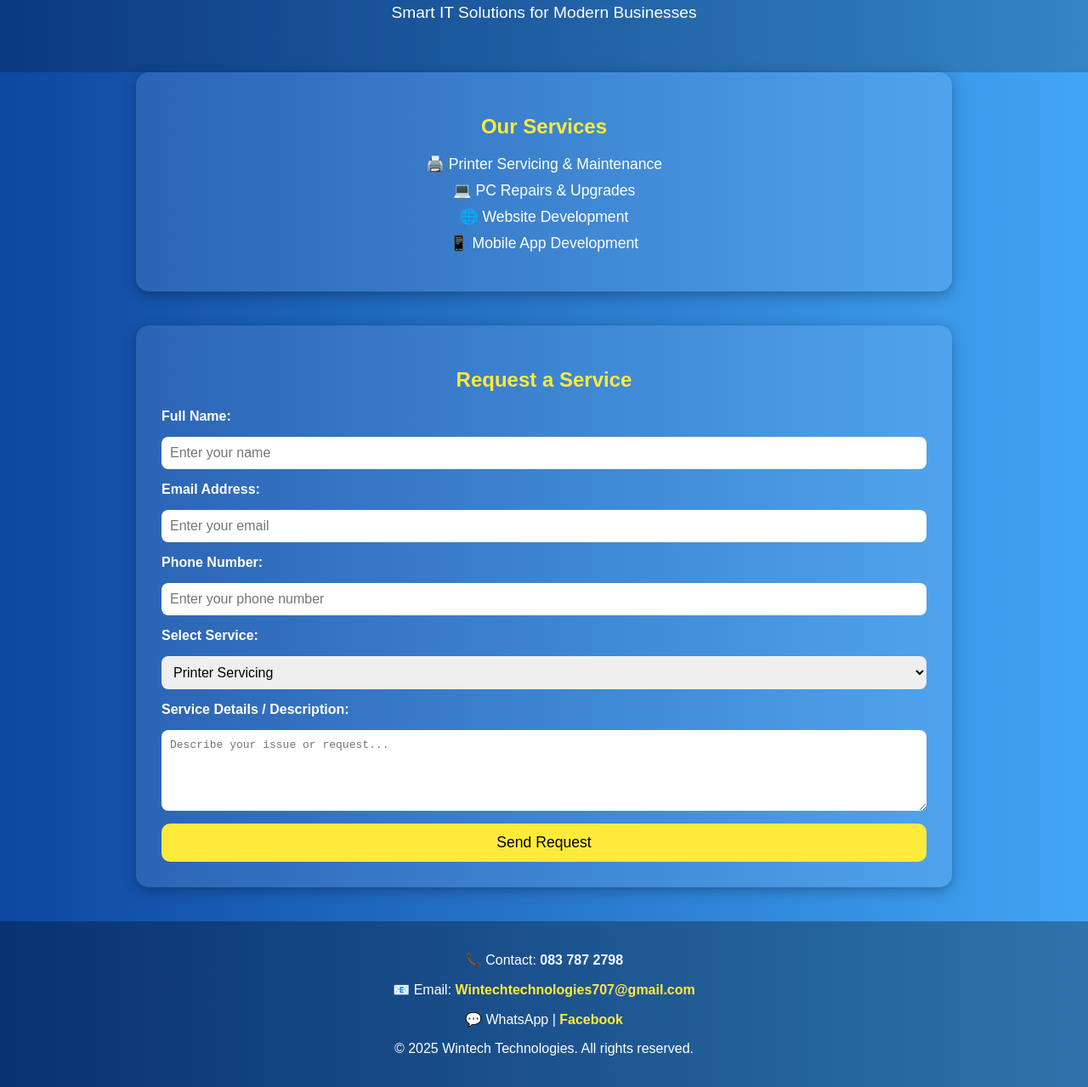
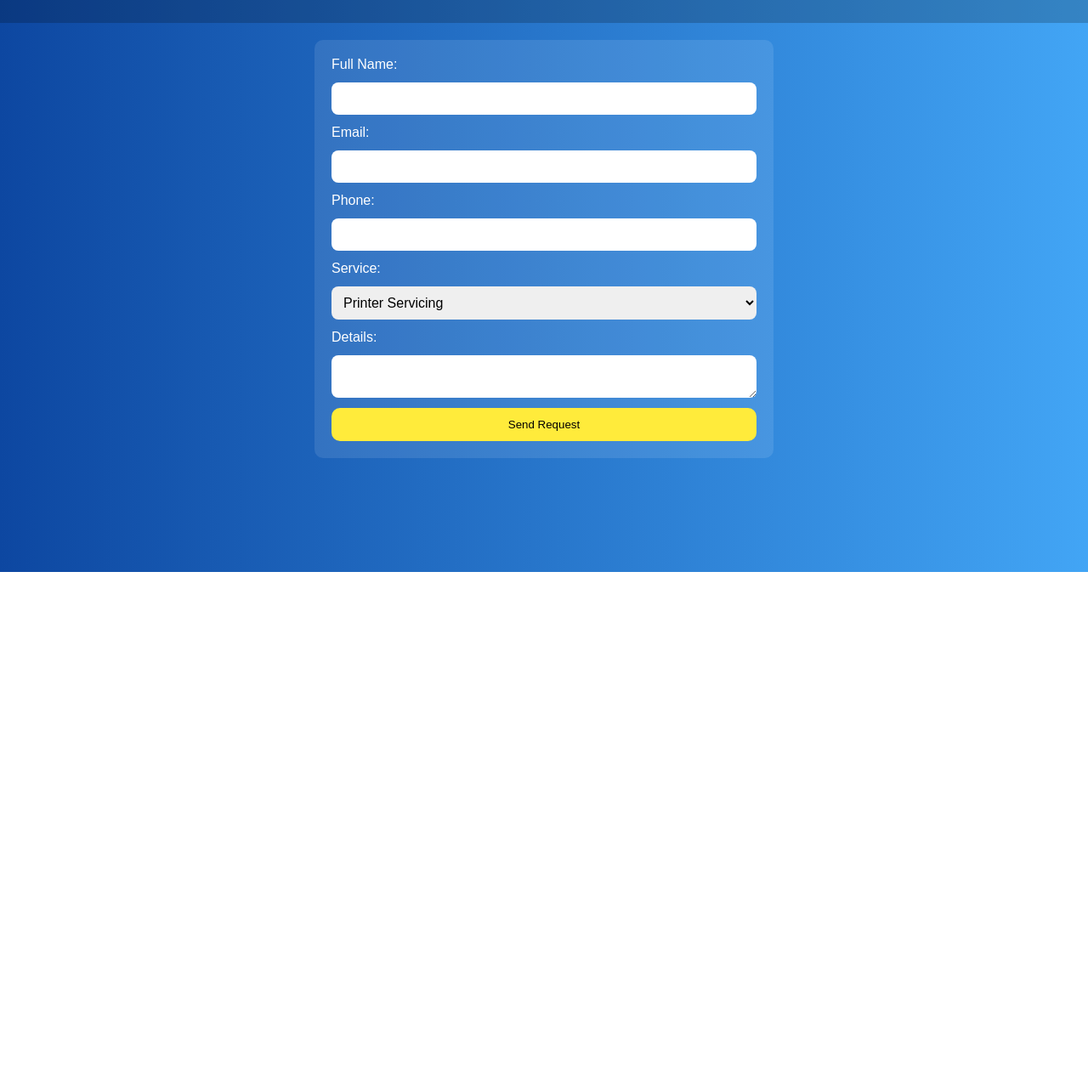
Before and after one commit to muvhangos/Wintech-Technologies, a website: page index.html in a window 1280 px wide. Shown: the part 127-1406 px from the top of the page at 85% size. After the commit the page ends 800 px from the top, so only its background shows below. Drawn offline with Linux system fonts and the light colour scheme.

Commit message:
Update index.html

```diff
--- a/index.html
+++ b/index.html
@@ -1,3 +1,4 @@
+
 <!DOCTYPE html>
 <html lang="en">
 <head>
@@ -5,105 +6,14 @@
   <meta name="viewport" content="width=device-width, initial-scale=1.0" />
   <title>Wintech Technologies</title>
   <style>
-    body {
-      font-family: 'Poppins', sans-serif;
-      background: linear-gradient(to right, #0d47a1, #42a5f5);
-      color: white;
-      margin: 0;
-      padding: 0;
-    }
-
-    header {
-      text-align: center;
-      padding: 40px 20px;
-      background: rgba(0, 0, 0, 0.2);
-    }
-
-    header h1 {
-      font-size: 2.5em;
-      margin-bottom: 10px;
-    }
-
-    header p {
-      font-size: 1.2em;
-    }
-
-    section {
-      padding: 30px;
-      max-width: 900px;
-      margin: 0 auto;
-      background: rgba(255, 255, 255, 0.1);
-      border-radius: 15px;
-      box-shadow: 0 4px 15px rgba(0, 0, 0, 0.3);
-      margin-bottom: 40px;
-    }
-
-    h2 {
-      text-align: center;
-      margin-bottom: 20px;
-      color: #ffeb3b;
-    }
-
-    ul {
-      list-style: none;
-      padding: 0;
-      text-align: center;
-    }
-
-    ul li {
-      margin: 10px 0;
-      font-size: 1.1em;
-    }
-
-    form {
-      display: flex;
-      flex-direction: column;
-      gap: 15px;
-    }
-
-    label {
-      font-weight: bold;
-    }
-
-    input, textarea, select {
-      padding: 10px;
-      border-radius: 8px;
-      border: none;
-      outline: none;
-      font-size: 1em;
-    }
-
-    button {
-      background-color: #ffeb3b;
-      color: #000;
-      padding: 12px;
-      border: none;
-      border-radius: 10px;
-      font-size: 1.1em;
-      cursor: pointer;
-      transition: background-color 0.3s ease;
-    }
-
-    button:hover {
-      background-color: #fff176;
-    }
-
-    footer {
-      text-align: center;
-      padding: 20px;
-      font-size: 1em;
-      background: rgba(0, 0, 0, 0.3);
-    }
-
-    a {
-      color: #ffeb3b;
-      text-decoration: none;
-      font-weight: bold;
-    }
-
-    a:hover {
-      text-decoration: underline;
-    }
+    body { font-family: Poppins, sans-serif; background: linear-gradient(to right,#0d47a1,#42a5f5); color: white; margin: 0; padding: 0; }
+    header { text-align:center; padding:20px; background:rgba(0,0,0,0.2); }
+    form { display:flex; flex-direction:column; gap:12px; padding:20px; max-width:500px; margin:20px auto; background:rgba(255,255,255,0.1); border-radius:10px; }
+    input, textarea, select { padding:10px; border-radius:8px; border:none; outline:none; font-size:1em; }
+    button { background-color:#ffeb3b; color:#000; padding:12px; border:none; border-radius:10px; cursor:pointer; }
+    .modal-backdrop { position:fixed; inset:0; display:none; align-items:center; justify-content:center; background:rgba(0,0,0,0.6); z-index:9999; }
+    .modal { background:white; color:#111; padding:20px; border-radius:12px; text-align:center; max-width:400px; }
+    .btn { background:#ffeb3b; border:none; padding:10px 16px; border-radius:8px; cursor:pointer; }
   </style>
 </head>
 <body>
@@ -112,53 +22,57 @@
     <p>Smart IT Solutions for Modern Businesses</p>
   </header>
 
-  <section>
-    <h2>Our Services</h2>
-    <ul>
-      <li>🖨️ Printer Servicing & Maintenance</li>
-      <li>💻 PC Repairs & Upgrades</li>
-      <li>🌐 Website Development</li>
-      <li>📱 Mobile App Development</li>
-    </ul>
-  </section>
+  <form id="serviceForm">
+    <label>Full Name:</label>
+    <input name="Name" required>
+    <label>Email:</label>
+    <input type="email" name="Email" required>
+    <label>Phone:</label>
+    <input name="Phone" required>
+    <label>Service:</label>
+    <select name="Service">
+      <option>Printer Servicing</option>
+      <option>PC Repairs</option>
+      <option>Website Development</option>
+      <option>App Development</option>
+    </select>
+    <label>Details:</label>
+    <textarea name="Details" required></textarea>
+    <button type="submit">Send Request</button>
+  </form>
 
-  <section>
-    <h2>Request a Service</h2>
-    <form action="mailto:Wintechtechnologies707@gmail.com" method="post" enctype="text/plain">
-      <label for="name">Full Name:</label>
-      <input type="text" id="name" name="Name" placeholder="Enter your name" required>
+  <div class="modal-backdrop" id="modalBackdrop"></div>
 
-      <label for="email">Email Address:</label>
-      <input type="email" id="email" name="Email" placeholder="Enter your email" required>
+  <script>
+    const form = document.getElementById('serviceForm');
+    const modalBackdrop = document.getElementById('modalBackdrop');
 
-      <label for="phone">Phone Number:</label>
-      <input type="tel" id="phone" name="Phone" placeholder="Enter your phone number" required>
+    form.addEventListener('submit', async (e) => {
+      e.preventDefault();
+      const data = Object.fromEntries(new FormData(form).entries());
+      try {
+        const res = await fetch('/send-request', {
+          method: 'POST',
+          headers: {'Content-Type':'application/json'},
+          body: JSON.stringify(data)
+        });
+        const result = await res.json();
+        if(result.success){
+          showModal("✅ Request Sent","Your request has been submitted successfully.");
+          form.reset();
+        }else{
+          showModal("❌ Error","Something went wrong.");
+        }
+      } catch {
+        showModal("⚠️ Error","Server not reachable.");
+      }
+    });
 
-      <label for="service">Select Service:</label>
-      <select id="service" name="Service">
-        <option>Printer Servicing</option>
-        <option>PC Repairs</option>
-        <option>Website Development</option>
-		<option>Networking</option>
-        <option>App Development</option>
-        <option>Other</option>
-      </select>
-
-      <label for="details">Service Details / Description:</label>
-      <textarea id="details" name="Details" rows="5" placeholder="Describe your issue or request..." required></textarea>
-
-      <button type="submit">Send Request</button>
-    </form>
-  </section>
-
-  <footer>
-    <p>📞 Contact: <strong>083 787 2798</strong></p>
-    <p>📧 Email: <a href="mailto:Wintechtechnologies707@gmail.com">Wintechtechnologies707@gmail.com</a></p>
-    <p>
-      💬 WhatsApp |
-      <a href="https://www.facebook.com" target="_blank">Facebook</a>
-    </p>
-    <p>&copy; 2025 Wintech Technologies. All rights reserved.</p>
-  </footer>
+    function showModal(title,msg){
+      modalBackdrop.innerHTML = `<div class='modal'><h3>${title}</h3><p>${msg}</p><button class='btn' onclick='hideModal()'>OK</button></div>`;
+      modalBackdrop.style.display='flex';
+    }
+    function hideModal(){ modalBackdrop.style.display='none'; }
+  </script>
 </body>
 </html>
```
